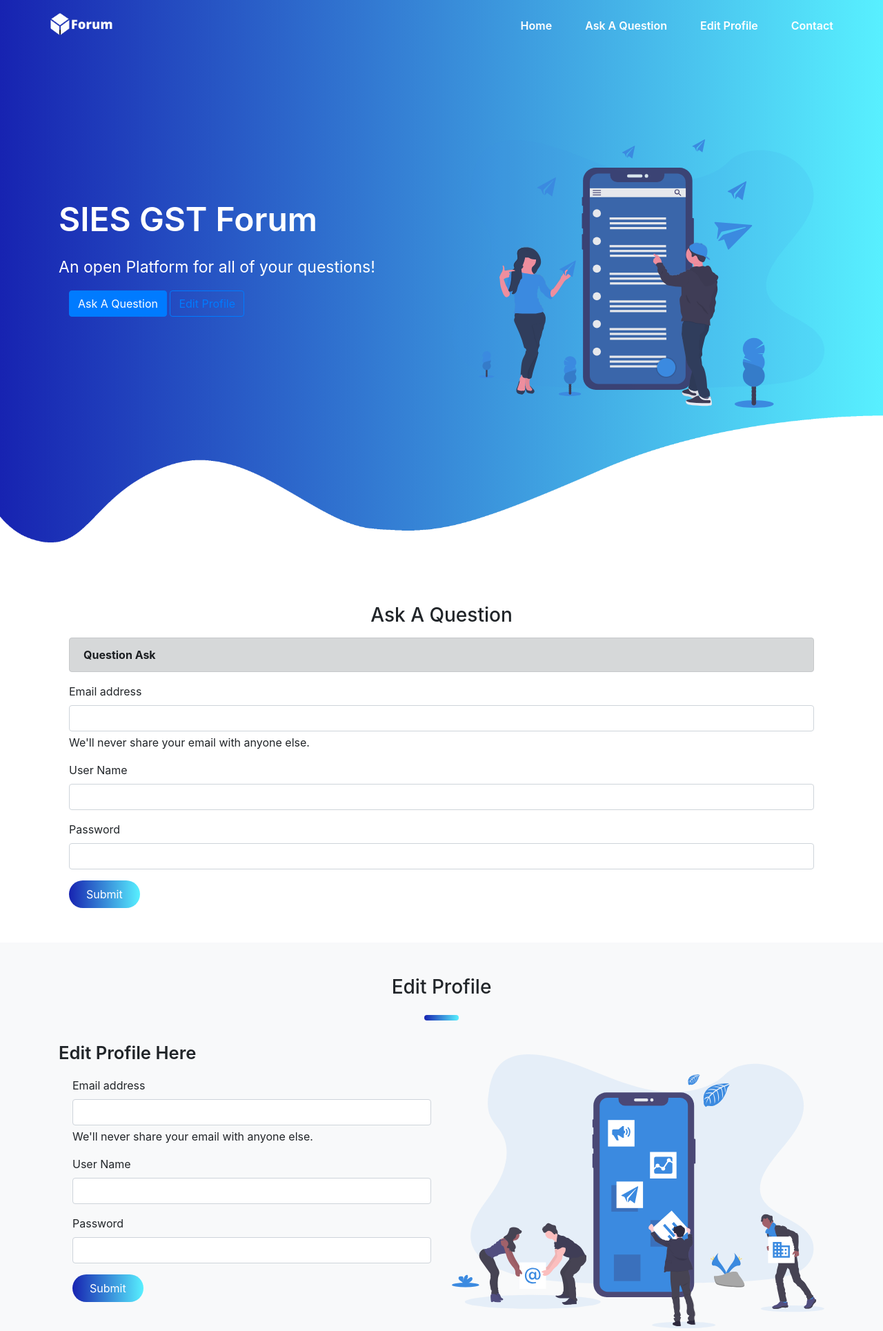
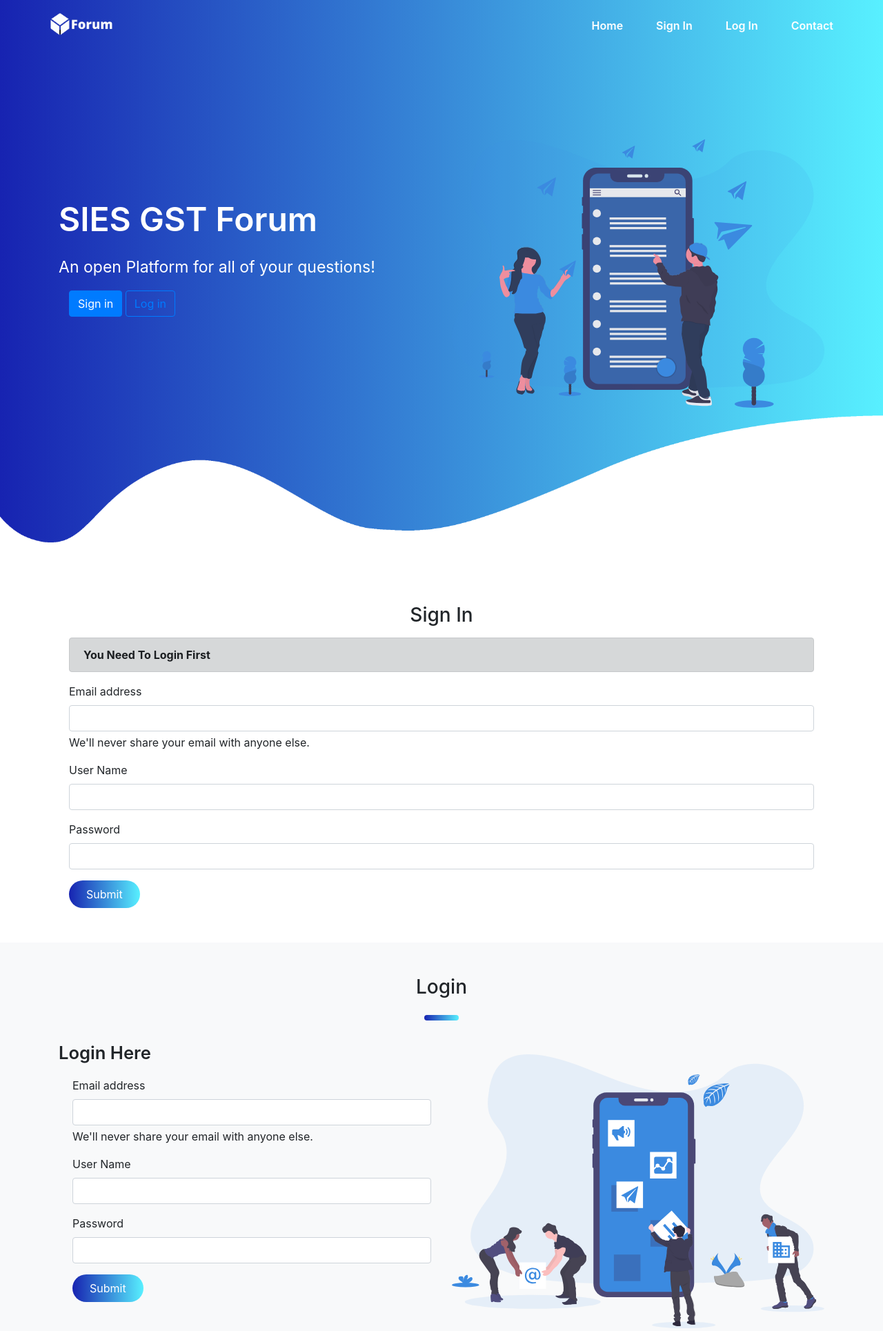
Before and after one commit to SQl-Forum-project/Forum, a Flask app: page /askque in a window 1280 px wide. Shown: the top 1929 px of the page at 69% size. Run offline with Flask 2, Linux system fonts and the light colour scheme; some libraries are stand-ins or nearby versions.

Commit message:
Added The Login Conditions

```diff
--- a/app.py
+++ b/app.py
@@ -98,11 +98,31 @@ def login():
     return render_template('index.html')
 @app.route('/askque', methods=['GET','POST'])
 def askque():
-    flash('Question Ask')
-    return render_template('forums.html',flag =1)
+    global temp
+    if temp == 0:
+        flash('You Need To Login First')
+        return render_template('index.html',flag=1)
+    else:
+        flash('Question Ask')
+        return render_template('forums.html',flag =1)
 @app.route('/editprofile', methods=['GET','POST'])
 def editprofile():
-    flash('Edit Profile')
-    return render_template('forums.html',flag =2)
+    global temp
+    if temp == 0:
+        flash('You Need To Login First')
+        return render_template('index.html',flag=1)
+    else:
+        flash('Edit Profile')
+        return render_template('forums.html',flag =2)
+@app.route('/logout')
+def logout():
+    global temp
+    if temp == 0:
+        flash('You Need To Login First')
+        return render_template('index.html',flag=1)
+    else:
+        temp = 1
+        flash('Logout Succesfully')
+        return render_template('index.html',flag=1)
 if(__name__)=='__main__':
     app.run(debug=True)
--- a/templates/forums.html
+++ b/templates/forums.html
@@ -26,7 +26,7 @@
     <!-- Navbar Menu  ---->
     <section id="nav-bar">
         <nav class="navbar navbar-expand-lg navbar-light">
-            <a class="navbar-brand" href="/">
+            <a class="navbar-brand" href="#">
                 <img src="{{ url_for('static',filename='lojo.png')}}" alt="">
             </a>
             <button class="navbar-toggler" type="button" data-toggle="collapse" data-target="#navbarNav" aria-controls="navbarNav" aria-expanded="false" aria-label="Toggle navigation">
@@ -47,7 +47,7 @@
                         <a class="nav-link" href="#testimonials">Testimonials</a>
                     </li> -->
                     <li class="nav-item">
-                        <a class="nav-link" href="#contact">Contact</a>
+                        <a class="nav-link" href="{{ url_for('logout') }}">Log Out</a>
                     </li>
                 </ul>
             </div>
```
